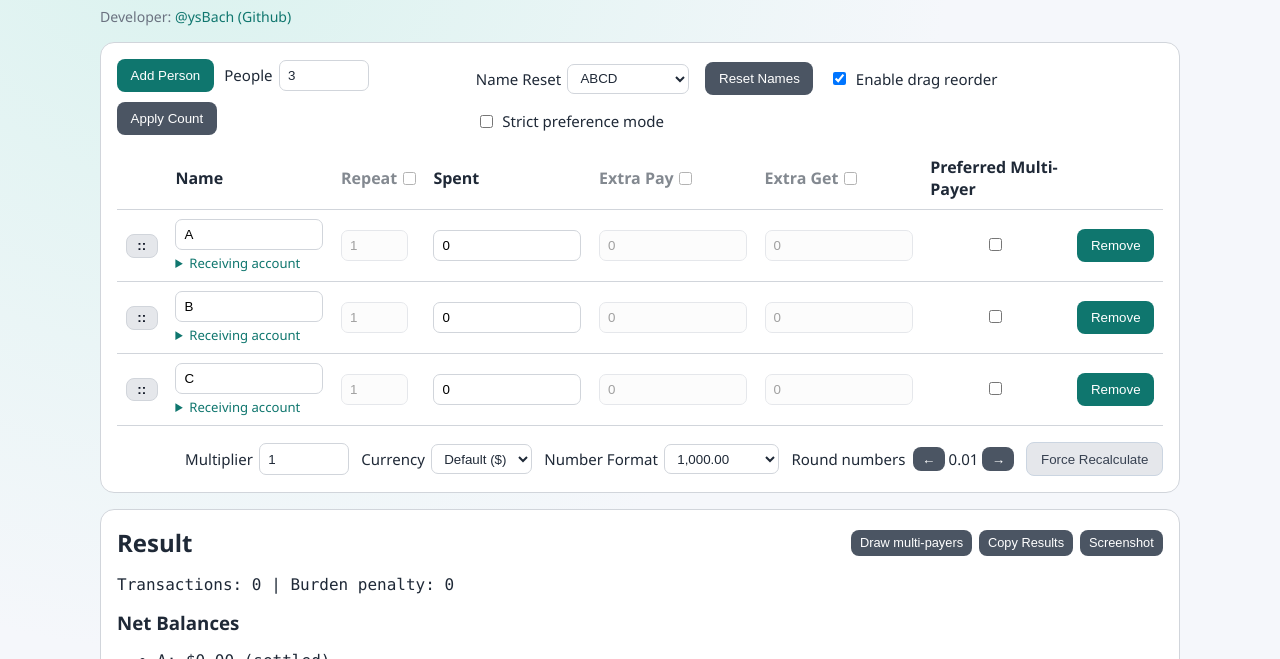
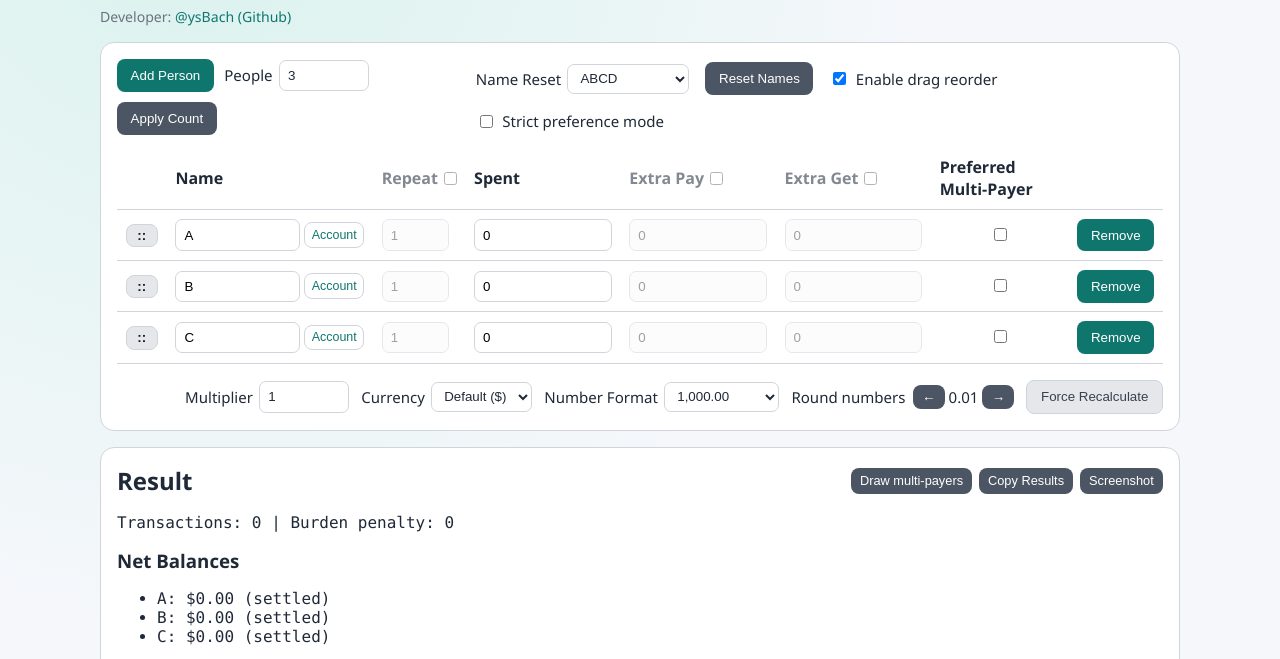
Before and after one commit to ysBach/WireMinSplitter, a website: page web/index.html in a window 1280 px wide. Shown: the part 110-769 px from the top of the page. Drawn offline with Linux system fonts and the light colour scheme.

Commit message:
Place the receiving account toggle beside each participant name

```diff
--- a/web/app.js
+++ b/web/app.js
@@ -83,6 +83,7 @@ const MAX_PARTICIPANT_NAME_LENGTH = 120;
 const TRANSLATIONS = {
   "en": {
     "label.account": "Receiving account",
+    "button.account": "Account",
     "placeholder.account": "Bank and account number",
     "aria.row_account": "Row {row} receiving account",
     "hint.shared_account": "Included in shared links.",
@@ -278,6 +279,7 @@ const TRANSLATIONS = {
   },
   "ko": {
     "label.account": "받는 계좌",
+    "button.account": "계좌",
     "placeholder.account": "은행명과 계좌번호",
     "aria.row_account": "{row}행 받는 계좌",
     "hint.shared_account": "공유 링크에 포함됩니다.",
@@ -473,6 +475,7 @@ const TRANSLATIONS = {
   },
   "ja": {
     "label.account": "受取口座",
+    "button.account": "口座",
     "placeholder.account": "銀行名と口座番号",
     "aria.row_account": "{row}行目の受取口座",
     "hint.shared_account": "共有リンクに含まれます。",
@@ -668,6 +671,7 @@ const TRANSLATIONS = {
   },
   "zh": {
     "label.account": "收款账户",
+    "button.account": "账户",
     "placeholder.account": "银行名称和账号",
     "aria.row_account": "第 {row} 行收款账户",
     "hint.shared_account": "分享链接中会包含此账户。",
@@ -871,6 +875,7 @@ const NAME_MODE_OPTION_KEYS = {
 
 let currentLanguage = DEFAULT_LANGUAGE;
 let lastResultData = null;
+let accountFieldSequence = 0;
 let ladderSeed = null;
 let draggedRow = null;
 let activeHandle = null;
@@ -1044,7 +1049,9 @@ function updateAllRowAriaLabels() {
     const dragBtn = row.querySelector(".drag-handle");
 
     if (nameInput) nameInput.setAttribute("aria-label", t("aria.row_name", { row: rowNum }));
-    row.querySelector(".account").setAttribute("aria-label", t("aria.row_account", { row: rowNum }));
+    const accountLabel = t("aria.row_account", { row: rowNum });
+    row.querySelector(".account").setAttribute("aria-label", accountLabel);
+    row.querySelector(".account-toggle").setAttribute("aria-label", accountLabel);
     if (repeatInput) repeatInput.setAttribute("aria-label", t("aria.row_repeat", { row: rowNum }));
     if (spentInput) spentInput.setAttribute("aria-label", t("aria.row_spent", { row: rowNum }));
     if (extraPayInput) extraPayInput.setAttribute("aria-label", t("aria.row_extra_pay", { row: rowNum }));
@@ -1063,7 +1070,9 @@ function localizeRow(row) {
 
   if (nameInput) nameInput.placeholder = t("placeholder.name");
   row.querySelector(".account").placeholder = t("placeholder.account");
-  row.querySelector(".account-field summary").textContent = t("label.account");
+  const accountToggle = row.querySelector(".account-toggle");
+  accountToggle.textContent = t("button.account");
+  accountToggle.title = t("label.account");
   row.querySelector(".account-field small").textContent = t("hint.shared_account");
   if (removeButton) removeButton.textContent = t("button.remove");
   if (handle) handle.title = t("title.drag_handle");
@@ -1672,8 +1681,19 @@ function applyAdjustmentsStateToRow(row) {
 function createParticipantRow(data) {
   const row = rowTemplate.content.firstElementChild.cloneNode(true);
   row.querySelector(".name").value = data.name ?? "";
-  row.querySelector(".account").value = data.account ?? "";
-  row.querySelector(".account-field").open = Boolean(data.account);
+  const account = row.querySelector(".account");
+  const accountField = row.querySelector(".account-field");
+  const accountToggle = row.querySelector(".account-toggle");
+  account.value = data.account ?? "";
+  accountField.id = "account-field-" + ++accountFieldSequence;
+  accountToggle.setAttribute("aria-controls", accountField.id);
+  accountField.hidden = !account.value;
+  accountToggle.setAttribute("aria-expanded", String(!accountField.hidden));
+  accountToggle.addEventListener("click", () => {
+    accountField.hidden = !accountField.hidden;
+    accountToggle.setAttribute("aria-expanded", String(!accountField.hidden));
+    if (!accountField.hidden) account.focus();
+  });
   row.querySelector(".repeat").value = data.repeat ?? "1";
   row.querySelector(".spent").value = data.spent ?? "0";
   row.querySelector(".spent").step = formatRoundingUnit(spentStepDigits());
--- a/web/index.html
+++ b/web/index.html
@@ -597,18 +597,16 @@
           </button>
         </td>
         <td>
-          <input
-            type="text"
-            class="name"
-            placeholder="Name"
-            data-i18n-placeholder="placeholder.name"
-          />
-          <details class="account-field">
-            <summary data-i18n="label.account">Receiving account</summary>
+          <div class="participant-name">
+            <input type="text" class="name" placeholder="Name" data-i18n-placeholder="placeholder.name" />
+            <button type="button" class="account-toggle" aria-expanded="false"
+              data-i18n="button.account" data-i18n-title="label.account">Account</button>
+          </div>
+          <div class="account-field" hidden>
             <input type="text" class="account" autocomplete="off" spellcheck="false"
               placeholder="Bank and account number" data-i18n-placeholder="placeholder.account" />
             <small data-i18n="hint.shared_account">Included in shared links.</small>
-          </details>
+          </div>
         </td>
         <td class="repeat-col">
           <input
--- a/web/styles.css
+++ b/web/styles.css
@@ -251,14 +251,35 @@ input.repeat {
   width: 4.2rem;
 }
 
+.participant-name {
+  display: flex;
+  align-items: center;
+  gap: 0.25rem;
+}
+
+.participant-name .name {
+  flex: 1 1 0;
+  min-width: 5em;
+}
+
+button.account-toggle {
+  flex: none;
+  padding: 0.25rem 0.4rem;
+  min-height: 1.6rem;
+  font-size: 0.78rem;
+  background: white;
+  border: 1px solid var(--line);
+  color: var(--accent);
+}
+
+button.account-toggle:hover,
+button.account-toggle[aria-expanded="true"] {
+  background: #e6f4f1;
+}
+
 .account-field {
   margin-top: 0.25rem;
   font-size: 0.82rem;
-}
-
-.account-field summary {
-  color: var(--accent);
-  cursor: pointer;
 }
 
 button {
```
